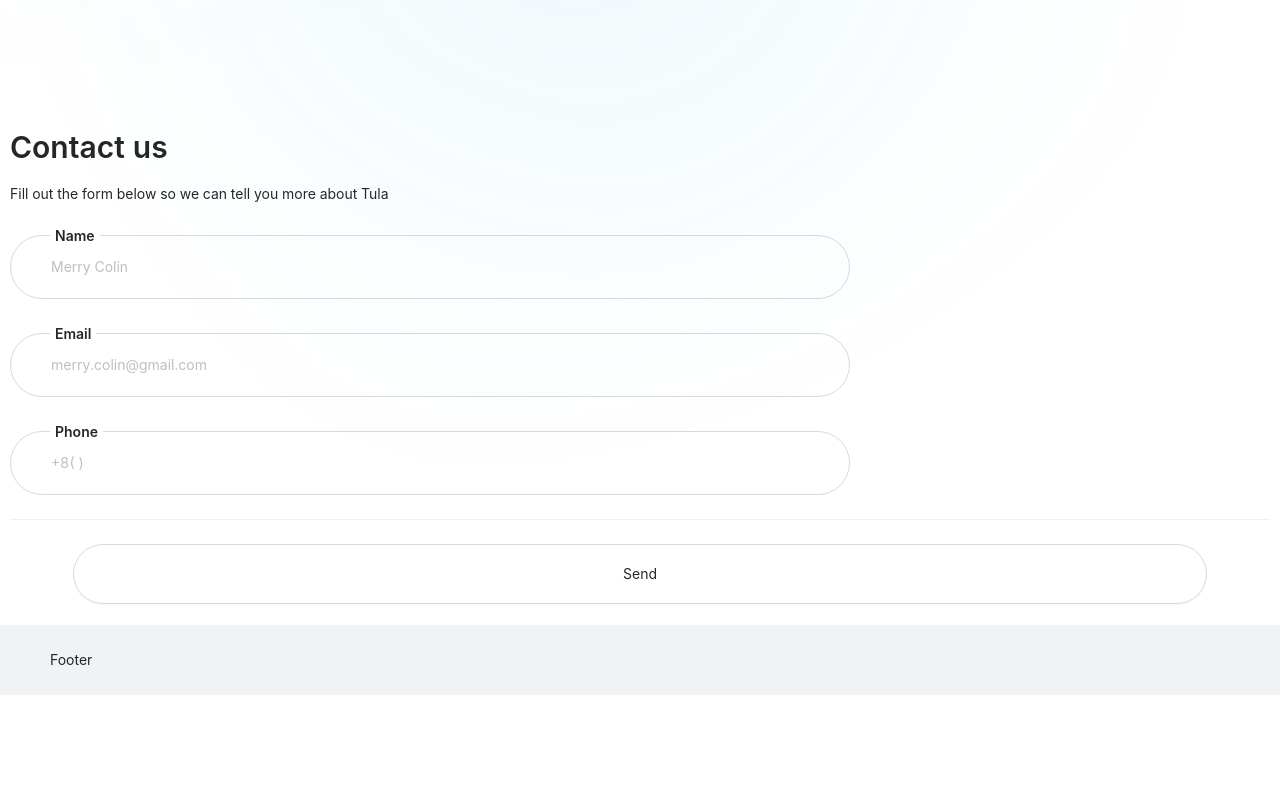
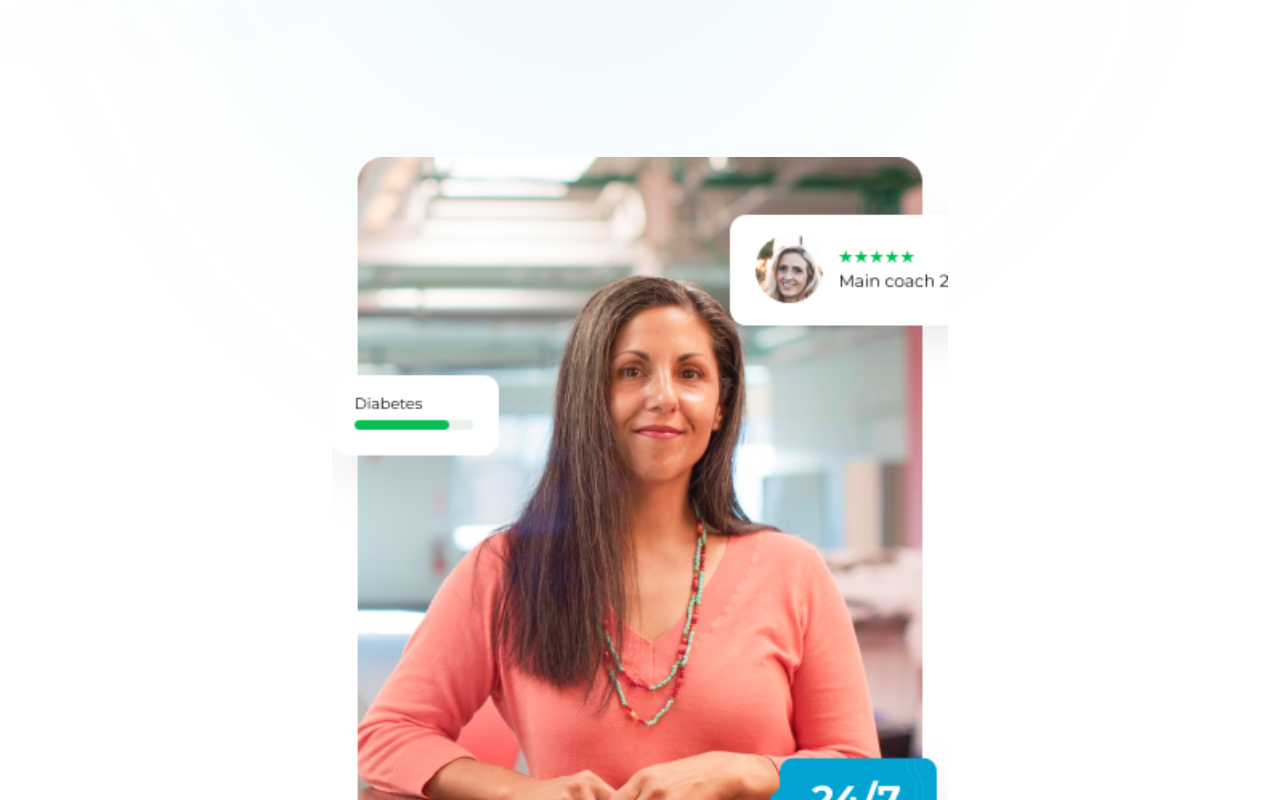
Before and after one commit to zagliadov/health, a React (Create React App) app: page / in a window 1280 px wide. Shown: the part 6180-6980 px from the top of the page. Before the commit the page ends 6875 px from the top, so only its background shows below. Built offline with nearby package versions, Linux system fonts and the light colour scheme.

Commit message:
component adapted

```diff
--- a/src/components/Contact/Contact.tsx
+++ b/src/components/Contact/Contact.tsx
@@ -1,6 +1,8 @@
 import { FC } from "react";
 import styled from "styled-components";
 import { Row, Col, Divider, Typography, Form, Input, Button } from "antd";
+import contactImg from "../../img/contact.png";
+import bigContact from "../../img/bigContact.png";
 
 const { Text, Title } = Typography;
 const Wrapper = styled(Row)`
@@ -14,12 +16,28 @@ const Wrapper = styled(Row)`
 const TopCol = styled(Col)`
   display: flex;
   flex-direction: column;
+  align-items: center;
   order: 1;
+  @media (min-width: 768px) {
+    margin: 0 auto;
+    align-items: center;
+    width: 60%;
+  }
+  @media (min-width: 992px) {
+    order: 2;
+    border: 1px solid red;
+    width: auto;
+  }
 `;
 const BottomCol = styled(Col)`
+  padding-top: 30px;
+  height: 100vh;
   display: flex;
   flex-direction: column;
   order: 2;
+  @media (min-width: 992px) {
+    order: 1;
+  }
 `;
 
 const InputName = styled(Text)`
@@ -33,9 +51,12 @@ const InputName = styled(Text)`
 
 const ContactForm = styled(Form)`
   padding-top: 20px;
+  @media (min-width: 768px) {
+  }
 `;
 
 const ContactInput = styled(Input)`
+  width: 400px;
   border-radius: 60px;
   padding-top: 20px;
   padding-bottom: 20px;
@@ -51,6 +72,30 @@ const ButtonWrapper = styled.div`
   justify-content: center;
 `;
 
+const ContactImage = styled.div`
+  width: 100%;
+  height: 100%;
+  position: relative;
+  z-index: 3;
+  background: url(${contactImg});
+  background-position: center center;
+  background-size: contain;
+  background-repeat: no-repeat;
+  @media (min-width: 768px) {
+    background: url(${bigContact});
+    background-position: center center;
+    background-size: contain;
+    background-repeat: no-repeat;
+  }
+  @media (min-width: 992px) {
+    order: 1;
+    background: url(${contactImg});
+    background-position: center center;
+    background-size: contain;
+    background-repeat: no-repeat;
+  }
+`;
+
 export const Contact: FC = () => {
   const onFinish = (values: any) => {
     console.log("Success:", values);
@@ -62,7 +107,7 @@ export const Contact: FC = () => {
 
   return (
     <Wrapper>
-      <TopCol>
+      <TopCol xs={24} sm={24} md={24} lg={12}>
         <Title level={2}>Contact us</Title>
         <Text>Fill out the form below so we can tell you more about Tula</Text>
 
@@ -110,7 +155,9 @@ export const Contact: FC = () => {
         </ContactForm>
       </TopCol>
 
-      <BottomCol></BottomCol>
+      <BottomCol >
+        <ContactImage />
+      </BottomCol>
     </Wrapper>
   );
 };
```
Also changed, not shown: src/img/bigContact.png (added).
